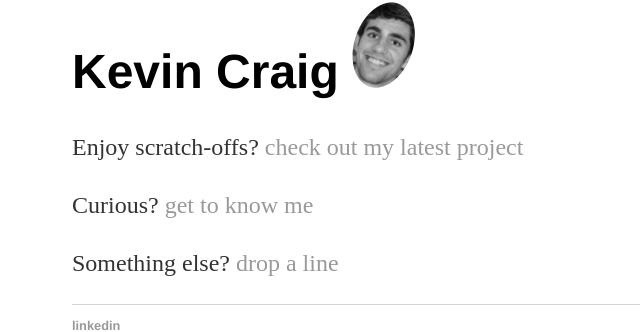
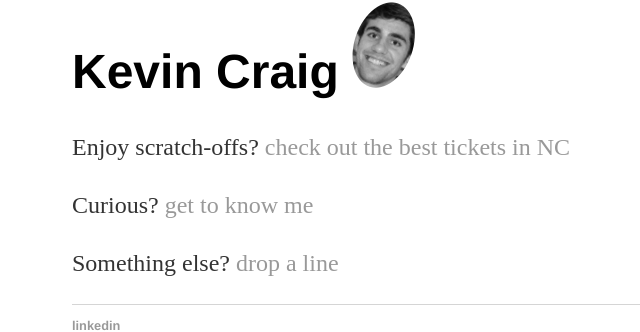
Before and after one commit to kevcraig/kevcriag.github.io, a Jekyll site: the page built from index.html, in a window 1280 px wide. Shown: the part 108-440 px from the top of the page, without its empty margins (120-760 px from the left). Built offline with Jekyll 4.4.1, drawn with Linux system fonts in a browser that asks for light colours.

Commit message:
Update index.html

```diff
--- a/index.html
+++ b/index.html
@@ -4,7 +4,7 @@ title: Kevin Craig
 ---
 <div class="blurb">
 	<h1>Kevin Craig <img src="head.png" alt="hi" class="inline"/> </h1>
-	<p>Enjoy scratch-offs? <a href="/ScratcherStatsNC">check out my latest project</a></p>
+	<p>Enjoy scratch-offs? <a href="/ScratcherStatsNC">check out the best tickets in NC</a></p>
 	<p>Curious? <a href="/about">get to know me</a></p>
 	<p>Something else? <a href="mailto:kacraig@ncsu.edu">drop a line</a></p>
 </div><!-- /.blurb -->
```
